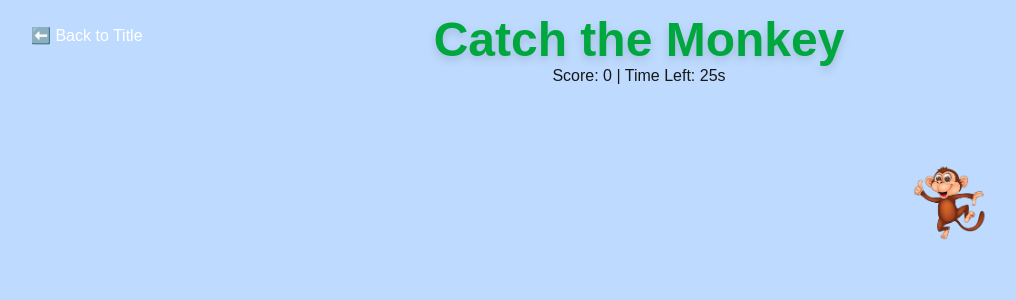
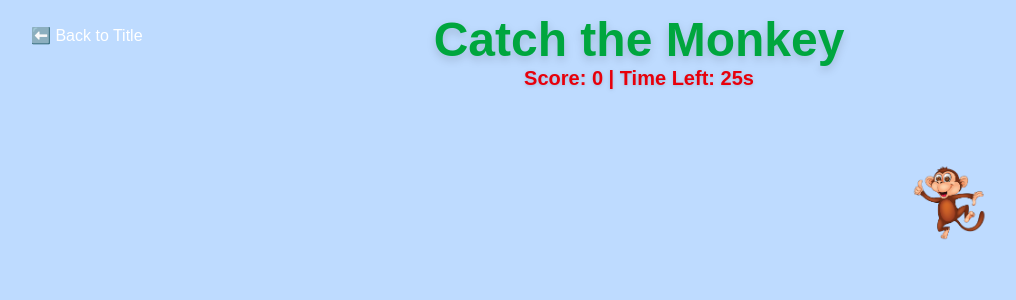
Before and after one commit to blovelace84/five-little-monkeys-repo, a Next.js app in the folder five-little-monkeys-game-zone/: page /catch in a window 1280 px wide. Shown: the top 300 px of the page, without its empty margins (1-1017 px from the left). Built offline with nearby package versions, Linux system fonts and the light colour scheme.

Commit message:
Changed colors for the each p element

```diff
--- a/five-little-monkeys-game-zone/src/components/CatchTheMonkey.jsx
+++ b/five-little-monkeys-game-zone/src/components/CatchTheMonkey.jsx
@@ -40,7 +40,7 @@ export default function CatchTheMonkey() {
       <h1 className="text-5xl text-center font-extrabold text-green-600 mt-4 drop-shadow-lg">
         Catch the Monkey
       </h1>
-      <p className="text-center mb-2">Score: {score} | Time Left: {timeLeft}s</p>
+      <p className="text-red-600 text-xl font-semibold text-center mb-4 drop-shadow">Score: {score} | Time Left: {timeLeft}s</p>
       <button
         onClick={() => router.push('/')}
         className='absolute top-4 left-4 bg gray-700 text-white px-4 py-2 rounded hover:bg-gray-900'>
@@ -60,8 +60,8 @@ export default function CatchTheMonkey() {
         />
       ) : (
         <div className="absolute top-1/2 left-1/2 text-center transform -translate-x-1/2 -translate-y-1/2">
-          <p className="text-2xl font-bold mb-4">Game Over!</p>
-          <p className="mb-2">Final Score: {score}</p>
+          <p className="text-purple-600 text-xl font-semibold text-center mb-4 drop-shadow">Game Over!</p>
+          <p className="text-blue-600 text-xl font-semibold text-center mb-4 drop-shadow">Final Score: {score}</p>
           <button
             onClick={resetGame}
             className="bg-green-500 px-4 py-2 rounded text-white hover:bg-green-600"
```
